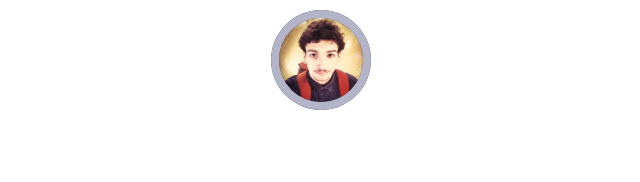
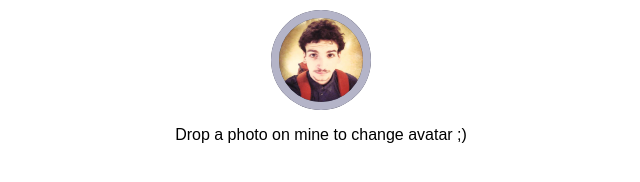
Before and after one commit to yukulelix/Uploader, a plain HTML site: page index.html in a window 1280 px wide. Shown: the whole page, without its empty margins (319-959 px from the left). Drawn offline with Linux system fonts and the light colour scheme.

Commit message:
Added instruction in HTML

```diff
--- a/index.html
+++ b/index.html
@@ -14,6 +14,8 @@
         <div class="user-avatar">
         </div>
 
+        <p style="text-align:center;">Drop a photo on mine to change avatar ;)</p>
+
         <script src="js/classie.js"></script>
         <script src="js/uploader.js"></script>
         <script>
```
